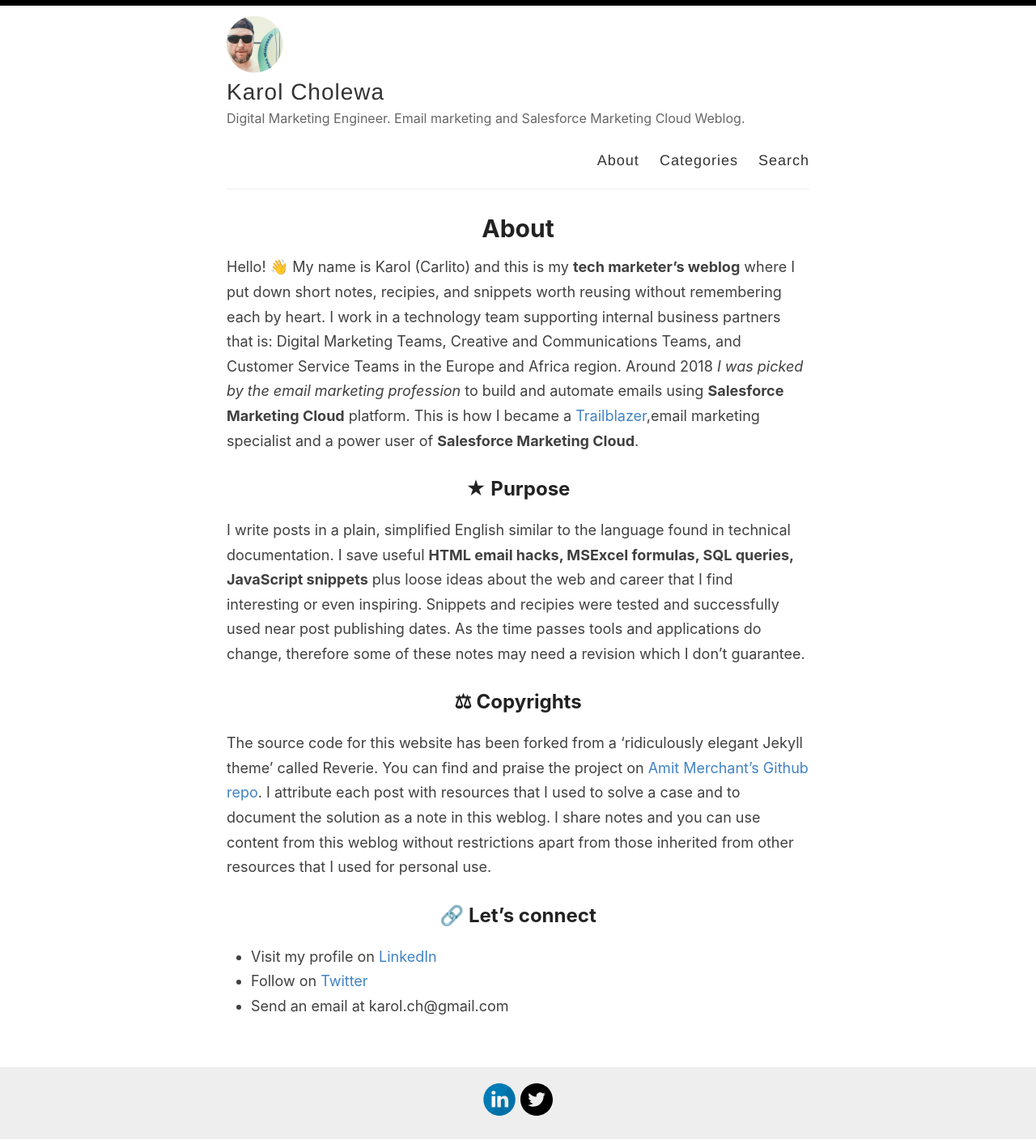
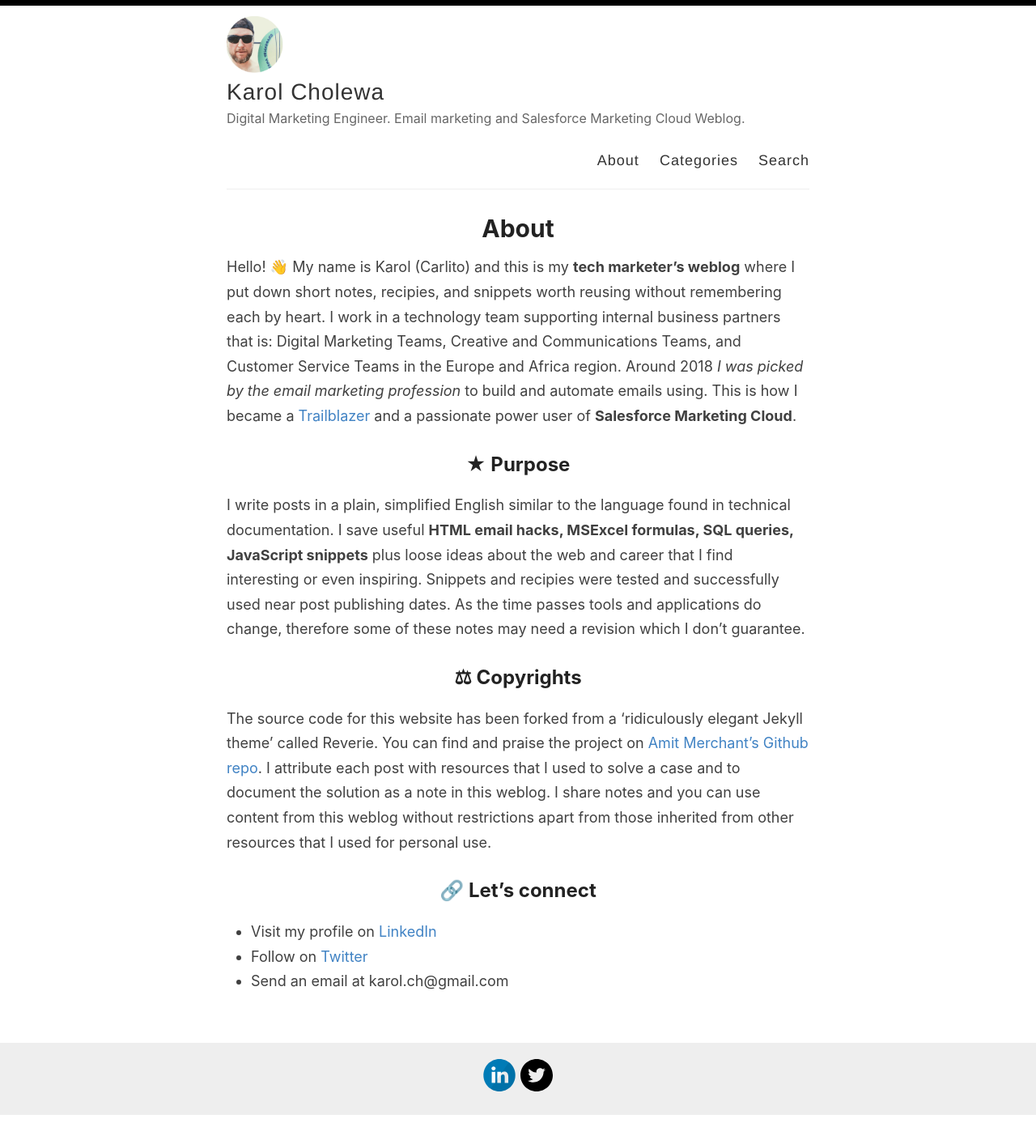
Before and after one commit to karolcholewa/blog, a Jekyll site: the page built from _pages/about.md, in a window 1280 px wide. Shown: the whole page at 81% size. Built offline with Jekyll 4.4.1, drawn with Linux system fonts in a browser that asks for light colours; after the commit the page ends 1377 px from its top, so only the background shows below that.

Commit message:
updated About post

```diff
--- a/_pages/about.md
+++ b/_pages/about.md
@@ -4,12 +4,31 @@ title: About
 permalink: /about/
 ---
 
-Hello! 👋 My name is Karol (Carlito) and this is my **tech marketer's weblog** where I put down short notes, recipies, and snippets worth reusing without remembering each by heart. I work in a technology team supporting internal business partners that is: Digital Marketing Teams, Creative and Communications Teams, and Customer Service Teams in the Europe and Africa region. Around 2018 *I was picked by the email marketing profession* to build and automate emails using **Salesforce Marketing Cloud** platform. This is how I became a [Trailblazer](https://trailblazer.me/id/kcholewa),email marketing specialist and a power user of **Salesforce Marketing Cloud**.
+Hello! 👋 My name is Karol (Carlito) and this is my **tech marketer's weblog** where I put down short notes, recipies, and snippets worth reusing without remembering each by heart. I work in a technology team supporting internal business partners that is: Digital Marketing Teams, Creative and Communications Teams, and Customer Service Teams in the Europe and Africa region. Around 2018 *I was picked by the email marketing profession* to build and automate emails using. This is how I became a [Trailblazer](https://trailblazer.me/id/kcholewa) and a passionate power user of **Salesforce Marketing Cloud**.
 
 
 ## ★ Purpose
 
 I write posts in a plain, simplified English similar to the language found in technical documentation. I save useful **HTML email hacks, MSExcel formulas, SQL queries, JavaScript snippets**  plus loose ideas about the web and career that I find interesting or even inspiring. Snippets and recipies were tested and successfully used near post publishing dates. As the time passes tools and applications do change, therefore some of these notes may need a revision which I don't guarantee.
+
+<!--
+## ⚙ Toolset
+
+### Blog Posts
+
+- Visual Studio Code (Markdown + Terminal)
+- GitHub project/pages
+- Windows OS
+
+### Technical Marketer Work
+- Windows OS
+- Content Builder
+-
+
+
+### Hobby Projects
+
+-->
 
 ## ⚖ Copyrights
 
```
